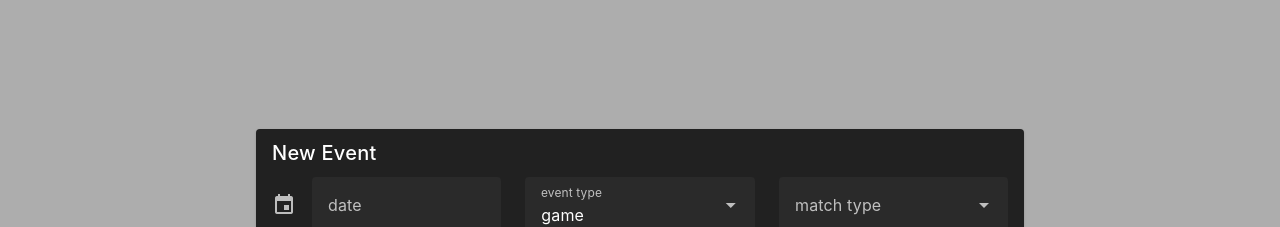
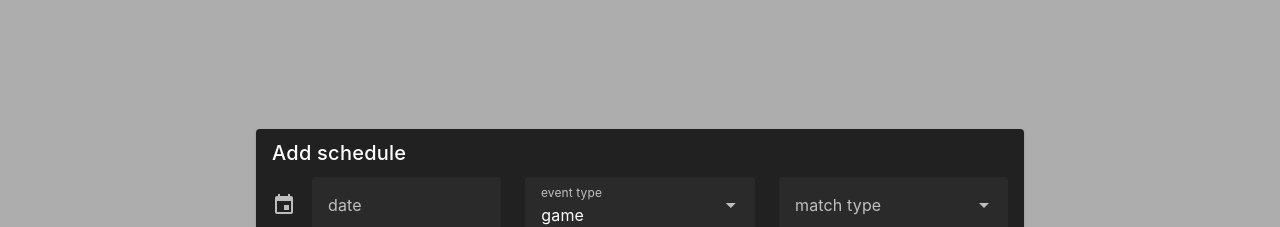
Before and after one commit to qaldak/squad-manager, a Vue app in the folder frontend/: page /schedules in a window 1280 px wide. Both pictures are taken after a click on the button "add new schedule". Shown: the top 227 px of the page. Built offline with nearby package versions, Linux system fonts and the light colour scheme; no server answers.

Commit message:
fix: title translation

```diff
--- a/frontend/src/components/schedules/ScheduleDetail.vue
+++ b/frontend/src/components/schedules/ScheduleDetail.vue
@@ -2,7 +2,9 @@
   <v-dialog v-model="scheduleDetailDialog" persistent scrollable width="60%">
     <v-locale-provider>
       <v-card>
-        <v-card-title class="headline">{{ isNew ? 'New Event' : 'Edit Event' }}</v-card-title>
+        <v-card-title class="headline">{{
+          isNew ? t('schedule.titles.newSchedule') : t('schedule.titles.editSchedule')
+        }}</v-card-title>
         <v-card-text>
           <v-form ref="form" v-model="isValid">
             <v-row>
--- a/frontend/src/i18n/ITranslations.ts
+++ b/frontend/src/i18n/ITranslations.ts
@@ -44,6 +44,10 @@ export type ITranslations = {
         friendly: string
       }
     }
+    titles: {
+      editSchedule: string
+      newSchedule: string
+    }
   }
   playerEngagement: {
     manuallyAdded: string
--- a/frontend/src/i18n/de.locales.ts
+++ b/frontend/src/i18n/de.locales.ts
@@ -45,6 +45,10 @@ export const deTranslations: ITranslations = {
         indoor: 'Hallenturnier',
         friendly: 'Freundschaftsspiel'
       }
+    },
+    titles: {
+      editSchedule: 'Termin bearbeiten',
+      newSchedule: 'Termin erfassen'
     }
   },
   playerEngagement: {
--- a/frontend/src/i18n/en.locales.ts
+++ b/frontend/src/i18n/en.locales.ts
@@ -45,6 +45,10 @@ export const enTranslations: ITranslations = {
         indoor: 'Indoor game',
         friendly: 'Friendly game'
       }
+    },
+    titles: {
+      editSchedule: 'Edit schedule',
+      newSchedule: 'Add schedule'
     }
   },
   playerEngagement: {
```
